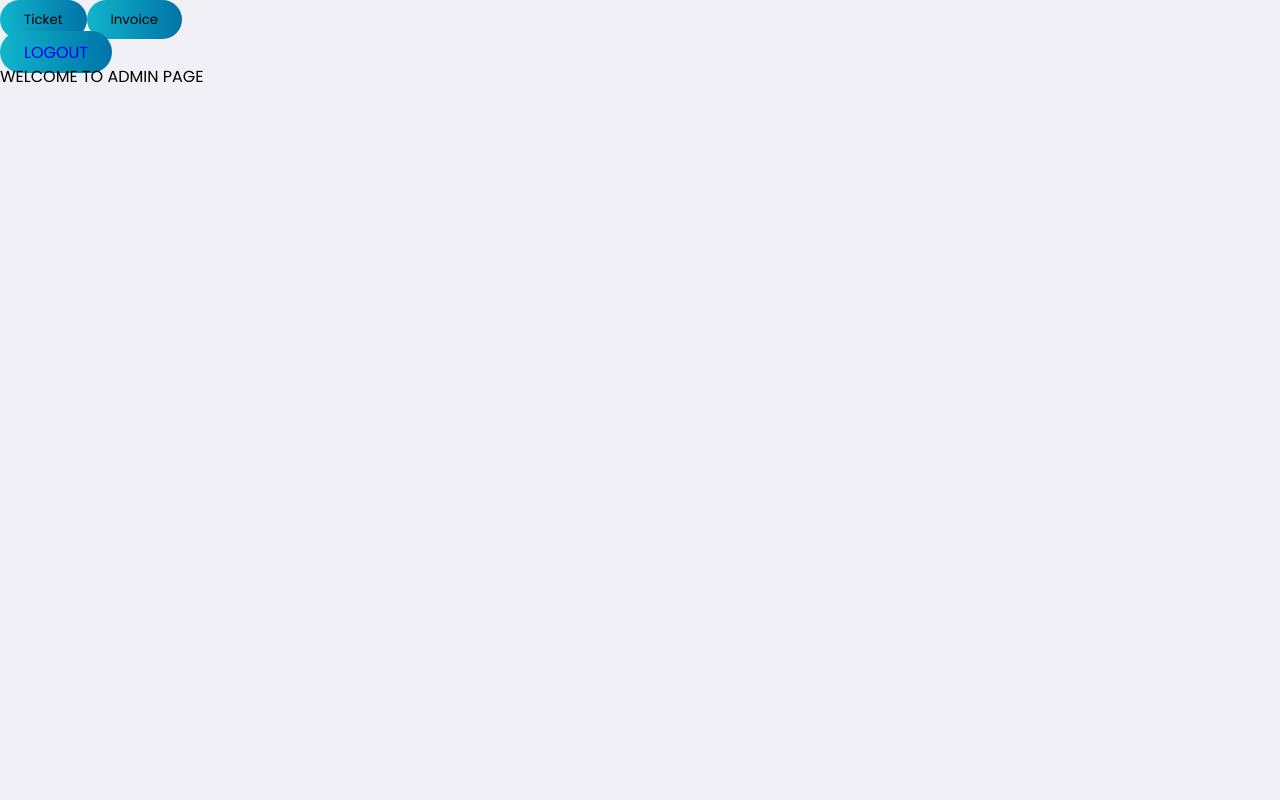
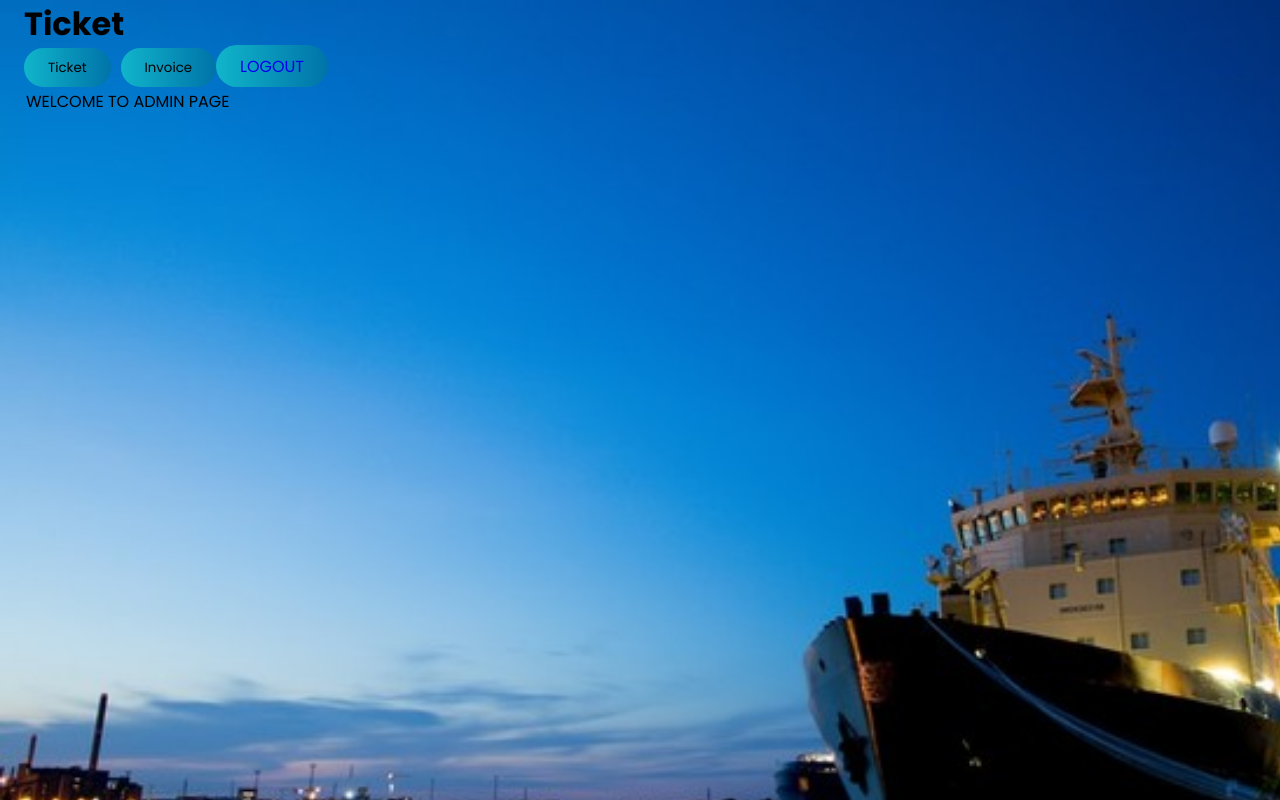
Before and after one commit to alfazaatariq/FrontEnd-SOSD, a React (Create React App) app: page /admin in a window 1280 px wide. Shown: the top 800 px of the page. Built offline with nearby package versions, Linux system fonts and the light colour scheme; no server answers; sample sign-in values are in the browser's storage.

Commit message:
add admin background

```diff
--- a/src/pages/AdminPage.js
+++ b/src/pages/AdminPage.js
@@ -5,6 +5,8 @@ import Button from 'react-bootstrap/Button';
 import ButtonGroup from 'react-bootstrap/ButtonGroup';
 import { AdminTicketList } from '../components/AdminTicketList';
 import { AdminInvoiceList } from '../components/AdminInvoiceList';
+import { Col, Container, InputGroup, Nav, Row, Table } from 'react-bootstrap';
+import ship from '../img/kapal.jpg';
 
 export const AdminPage = () => {
   const [admin, setAdmin] = useState('');
@@ -21,24 +23,51 @@ export const AdminPage = () => {
     }
     fetchUser();
   }, []);
+
   return (
     <>
-      <ButtonGroup aria-label='Basic example'>
-        <Button variant='secondary' onClick={() => setSelect('ticket')}>
+      {/* <Navbar2>
+
+      </Navbar2> */}
+      {/* <Navbar2/> */}
+
+      <div style={{ backgroundImage: `url(${ship})`, height: '1000px' ,backgroundSize:'cover'}} >
+      <Container>
+
+      <Row>
+        <h1 className="mt-3">Ticket</h1>
+      </Row>
+
+      <Row className="mt-3">
+        <Col className="col-md-2">
+            <Button style={{marginRight:10}} variant='secondary' onClick={() => setSelect('ticket')}>
           Ticket
             </Button>
             <Button variant='secondary' onClick={() => setSelect('invoice')}>
           Invoice
             </Button>
-      </ButtonGroup>
             <Button
               href='/admin/login'
+              style={{ marginTop:10 }}
         onClick={() => {
           localStorage.removeItem('admin');
         }}
       >
         LOGOUT
       </Button>
+        </Col>
+      </Row>
+      <Row className="mt-3">
+
+        <Col xs={3}>
+          <div class="input-group mb-3">
+
+          </div>
+        </Col>
+      </Row>
+      <Row className="mt-3">
+        <Col className="col-md-8">
+            <Table>
             {select === 'ticket' ? (
         <AdminTicketList />
       ) : select === 'invoice' ? (
@@ -46,6 +75,14 @@ export const AdminPage = () => {
       ) : (
         <div>WELCOME TO ADMIN PAGE</div>
       )}
+            </Table>
+        </Col>
+      </Row>
+          </Container>
+
+
+    </div>
+
     </>
   );
 };
```
Also changed, not shown: src/img/kapal.jpg (added). Lines whose indentation alone changed are shown as unchanged.
